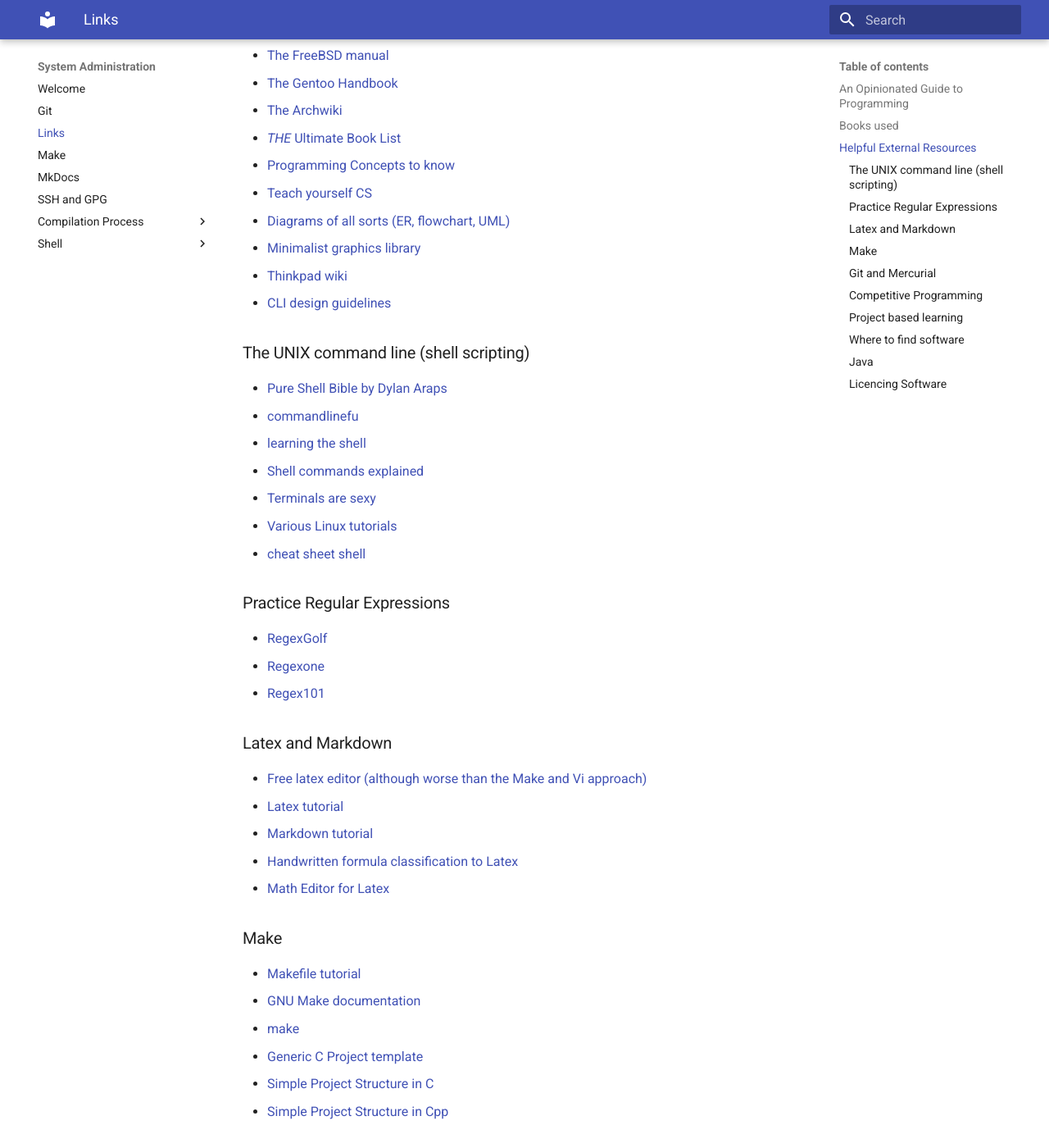
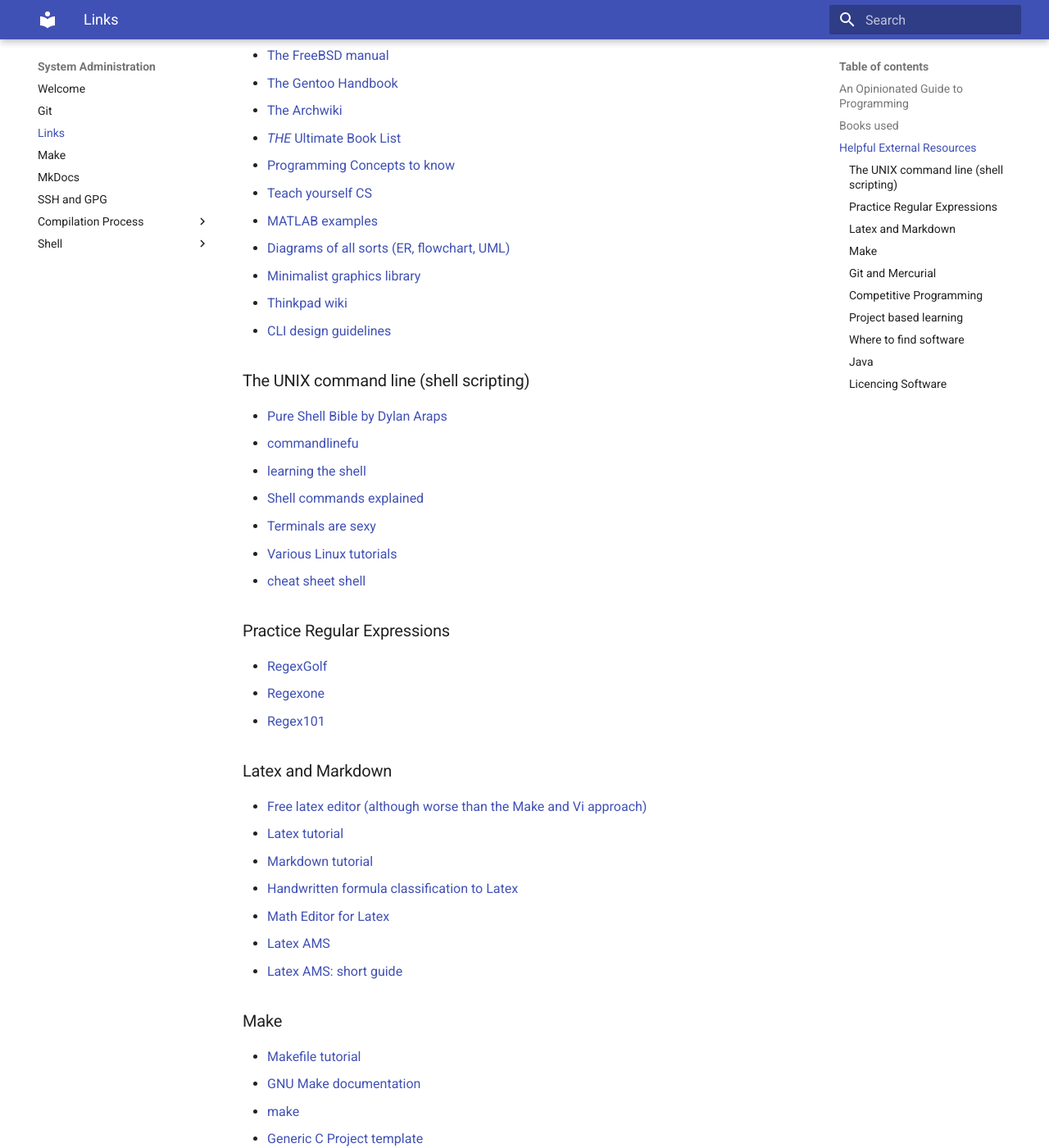
Before and after one commit to angelobattaglia/sysadmin, an MkDocs documentation site: the page built from docs/Links.md, in a window 1280 px wide and 1400 px high, scrolled down 1191 px. Shown: the whole window at 82% size. Built offline with MkDocs 1.6.1 and Material for MkDocs 9.7.7, drawn with Linux system fonts in a browser that asks for light colours; some of the changed text lies outside the part shown.

Commit message:
Added two links

```diff
--- a/docs/Links.md
+++ b/docs/Links.md
@@ -39,6 +39,7 @@
 - [*THE* Ultimate Book List](https://wiki.installgentoo.com/wiki/Programming_resources#God-tier_books)
 - [Programming Concepts to know](https://wiki.installgentoo.com/wiki/Programming_concepts)
 - [Teach yourself CS](https://teachyourselfcs.com/)
+- [MATLAB examples](https://matrixlab-examples.com)
 - [Diagrams of all sorts (ER, flowchart, UML)](https://app.diagrams.net/)
 - [Minimalist graphics library](https://github.com/C-Chads/tinygl)
 - [Thinkpad wiki](https://www.thinkwiki.org/wiki/ThinkWiki)
@@ -67,6 +68,8 @@
 - [Markdown tutorial](https://www.markdownguide.org/)
 - [Handwritten formula classification to Latex](https://detexify.kirelabs.org/classify.html)
 - [Math Editor for Latex](https://editor.codecogs.com/)
+- [Latex AMS](https://www.ams.org/arc/resources/amslatex-about.html)
+- [Latex AMS: short guide](https://ctan.mirror.garr.it/mirrors/ctan/info/short-math-guide/)
 
 ### Make
 
```
Also changed, not shown: other parts of docs/Links.md (+2 -0 lines).
